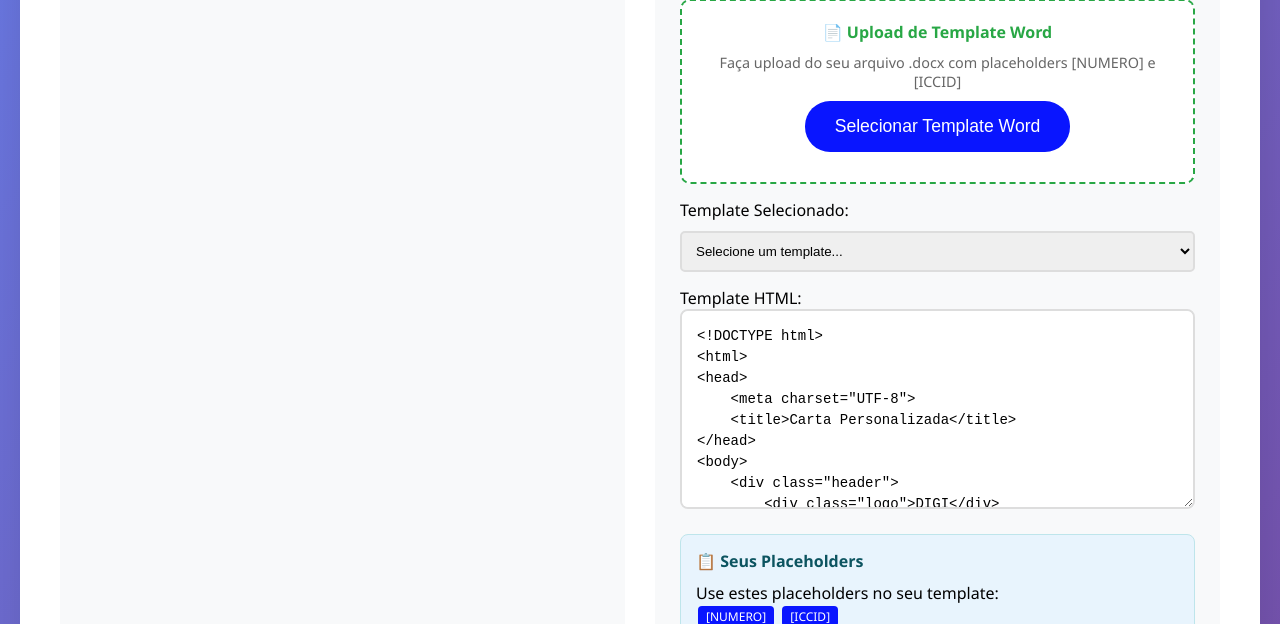
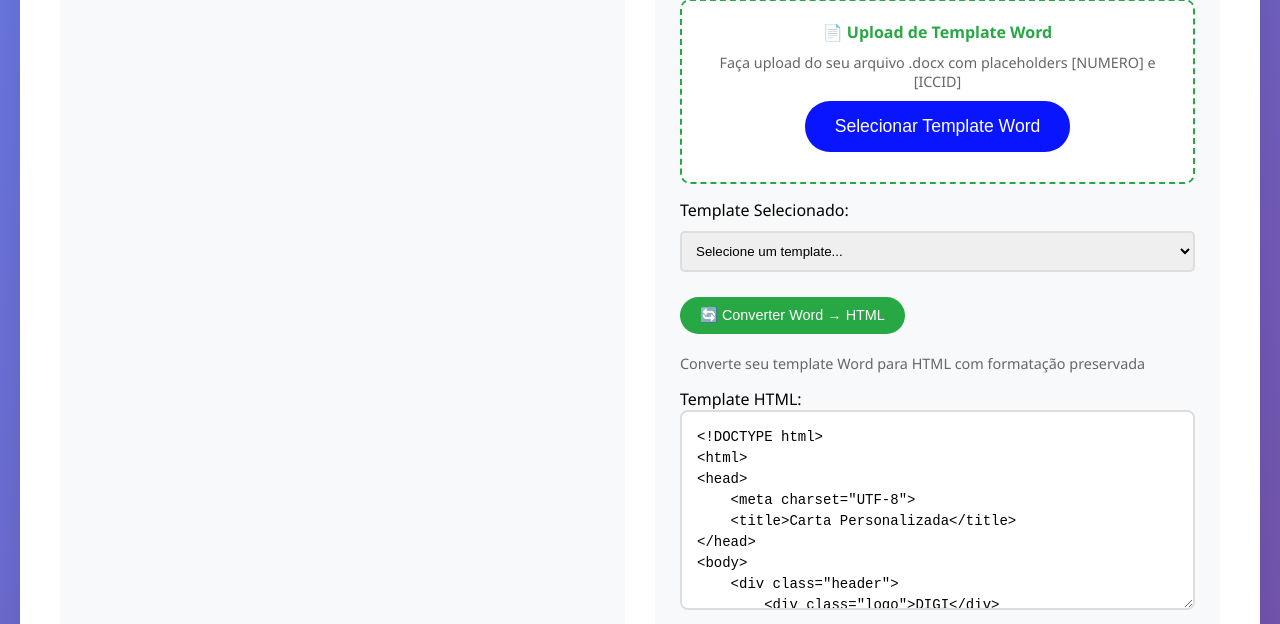
Before and after one commit to SeuNelso/cartas_cliente, a Flask app: page / in a window 1280 px wide. Shown: the part 446-1070 px from the top of the page. Run offline with Flask 3, Linux system fonts and the light colour scheme.

Commit message:
Adicionado conversor Word para HTML - Converte templates Word para HTML preservando formatação

```diff
--- a/app.py
+++ b/app.py
@@ -1506,6 +1506,143 @@ def generate_html_pdf_with_formatting(row_data, template_html):
         print(f"   ❌ Erro na geração HTML: {str(e)}")
         raise e
 
+def convert_word_to_html(docx_path):
+    """Converte template Word para HTML preservando formatação"""
+    try:
+        print(f"   🔄 Convertendo Word para HTML...")
+
+        # Ler o documento Word
+        doc = Document(docx_path)
+
+        # HTML base
+        html_parts = []
+        html_parts.append('<!DOCTYPE html>')
+        html_parts.append('<html>')
+        html_parts.append('<head>')
+        html_parts.append('    <meta charset="UTF-8">')
+        html_parts.append('    <title>Carta Personalizada</title>')
+        html_parts.append('</head>')
+        html_parts.append('<body>')
+
+        # Processar parágrafos
+        for paragraph in doc.paragraphs:
+            if paragraph.text.strip():
+                # Processar cada run para preservar formatação
+                paragraph_html = []
+
+                for run in paragraph.runs:
+                    text = run.text
+                    html_text = text
+
+                    # Aplicar formatação
+                    if run.bold:
+                        html_text = f'<strong>{html_text}</strong>'
+                    if run.italic:
+                        html_text = f'<em>{html_text}</em>'
+                    if run.underline:
+                        html_text = f'<u>{html_text}</u>'
+
+                    # Aplicar cor da fonte
+                    if hasattr(run.font, 'color') and run.font.color.rgb:
+                        color_hex = f'#{run.font.color.rgb:06x}'
+                        html_text = f'<span style="color: {color_hex}">{html_text}</span>'
+
+                    paragraph_html.append(html_text)
+
+                # Juntar conteúdo do parágrafo
+                full_html = ''.join(paragraph_html)
+
+                # Determinar tag baseada no estilo
+                if paragraph.style.name.startswith('Heading'):
+                    if 'Heading 1' in paragraph.style.name:
+                        html_parts.append(f'    <h1>{full_html}</h1>')
+                    elif 'Heading 2' in paragraph.style.name:
+                        html_parts.append(f'    <h2>{full_html}</h2>')
+                    else:
+                        html_parts.append(f'    <h3>{full_html}</h3>')
+                else:
+                    html_parts.append(f'    <p>{full_html}</p>')
+
+        # Processar tabelas
+        for table in doc.tables:
+            html_parts.append('    <table>')
+
+            for i, row in enumerate(table.rows):
+                html_parts.append('        <tr>')
+
+                for cell in row.cells:
+                    # Processar conteúdo da célula
+                    cell_html = []
+                    for paragraph in cell.paragraphs:
+                        for run in paragraph.runs:
+                            text = run.text
+                            if run.bold:
+                                text = f'<strong>{text}</strong>'
+                            if run.underline:
+                                text = f'<u>{text}</u>'
+                            cell_html.append(text)
+
+                    cell_content = ''.join(cell_html)
+
+                    # Determinar se é cabeçalho (primeira linha)
+                    if i == 0:
+                        html_parts.append(f'            <th>{cell_content}</th>')
+                    else:
+                        html_parts.append(f'            <td>{cell_content}</td>')
+
+                html_parts.append('        </tr>')
+
+            html_parts.append('    </table>')
+
+        html_parts.append('</body>')
+        html_parts.append('</html>')
+
+        # Juntar HTML
+        html_content = '\n'.join(html_parts)
+
+        print(f"   ✅ Conversão Word → HTML concluída")
+        return html_content
+
+    except Exception as e:
+        print(f"   ❌ Erro na conversão Word → HTML: {str(e)}")
+        raise e
+
+@app.route('/api/convert-word-to-html', methods=['POST'])
+def convert_word_to_html_endpoint():
+    """Endpoint para converter template Word para HTML"""
+    try:
+        if 'template' not in request.files:
+            return jsonify({'error': 'Nenhum arquivo enviado'}), 400
+
+        file = request.files['template']
+        if file.filename == '':
+            return jsonify({'error': 'Nenhum arquivo selecionado'}), 400
+
+        if not allowed_template_file(file.filename):
+            return jsonify({'error': 'Tipo de arquivo não permitido. Use .docx'}), 400
+
+        # Salvar arquivo temporário
+        temp_path = os.path.join(app.config['TEMP_FOLDER'], f'temp_convert_{int(time.time())}.docx')
+        file.save(temp_path)
+
+        try:
+            # Converter Word para HTML
+            html_content = convert_word_to_html(temp_path)
+
+            return jsonify({
+                'success': True,
+                'html': html_content,
+                'message': 'Template Word convertido para HTML com sucesso!'
+            })
+
+        finally:
+            # Limpar arquivo temporário
+            if os.path.exists(temp_path):
+                os.remove(temp_path)
+
+    except Exception as e:
+        return jsonify({'error': f'Erro na conversão: {str(e)}'}), 500
+
 if __name__ == '__main__':
     # Configuração para produção (Render, Heroku, etc.)
     port = int(os.environ.get('PORT', 5000))
--- a/templates/index.html
+++ b/templates/index.html
@@ -233,6 +233,23 @@
         .generate-btn:hover {
             background: #218838;
             transform: translateY(-2px);
+        }
+
+        .convert-btn {
+            background: #28a745;
+            color: white;
+            padding: 10px 20px;
+            border: none;
+            border-radius: 20px;
+            font-size: 0.9em;
+            cursor: pointer;
+            transition: all 0.3s ease;
+            margin: 10px 0;
+        }
+
+        .convert-btn:hover {
+            background: #218838;
+            transform: translateY(-1px);
         }
 
         .generate-btn:disabled {
@@ -550,6 +567,13 @@
                                 {% endfor %}
                             </select>
                         </div>
+
+                        <div class="template-option">
+                            <button type="button" class="convert-btn" onclick="convertWordToHtml()">
+                                🔄 Converter Word → HTML
+                            </button>
+                            <p class="description">Converte seu template Word para HTML com formatação preservada</p>
+                        </div>
                     </div>
 
                     <div id="htmlTemplateSection">
@@ -628,6 +652,9 @@ Equipe de Atendimento</textarea>
                         <li>Acompanhe o progresso em tempo real!</li>
                     </ul>
                 </div>
+
+                <div id="successMessage" class="success" style="display: none;"></div>
+                <div id="errorMessage" class="error" style="display: none;"></div>
 
                 <button class="generate-btn" id="generateBtn" onclick="generatePDF()">
                     🎨 Gerar Cartas PDF
@@ -1050,6 +1077,58 @@ Equipe de Atendimento</textarea>
             }, 5000);
         }
 
+        function convertWordToHtml() {
+            const templateInput = document.getElementById('templateInput');
+            const file = templateInput.files[0];
+
+            if (!file) {
+                showError('Por favor, selecione um arquivo Word primeiro');
+                return;
+            }
+
+            if (!file.name.match(/\.docx$/)) {
+                showError('Por favor, selecione um arquivo Word (.docx)');
+                return;
+            }
+
+            const formData = new FormData();
+            formData.append('template', file);
+
+            // Mostrar loading
+            const convertBtn = document.querySelector('.convert-btn');
+            const originalText = convertBtn.textContent;
+            convertBtn.disabled = true;
+            convertBtn.textContent = '🔄 Convertendo...';
+
+            fetch('/api/convert-word-to-html', {
+                method: 'POST',
+                body: formData
+            })
+            .then(response => response.json())
+            .then(data => {
+                if (data.success) {
+                    // Preencher o editor HTML com o resultado
+                    document.getElementById('htmlEditor').value = data.html;
+
+                    // Mudar para template HTML
+                    document.querySelector('input[value="html"]').checked = true;
+                    toggleTemplateType();
+
+                    showSuccess('Template Word convertido para HTML com sucesso!');
+                } else {
+                    showError('Erro na conversão: ' + data.error);
+                }
+            })
+            .catch(error => {
+                showError('Erro na conversão: ' + error.message);
+            })
+            .finally(() => {
+                // Restaurar botão
+                convertBtn.disabled = false;
+                convertBtn.textContent = originalText;
+            });
+        }
+
         function hideMessages() {
             document.getElementById('errorMessage').style.display = 'none';
             document.getElementById('successMessage').style.display = 'none';
```
